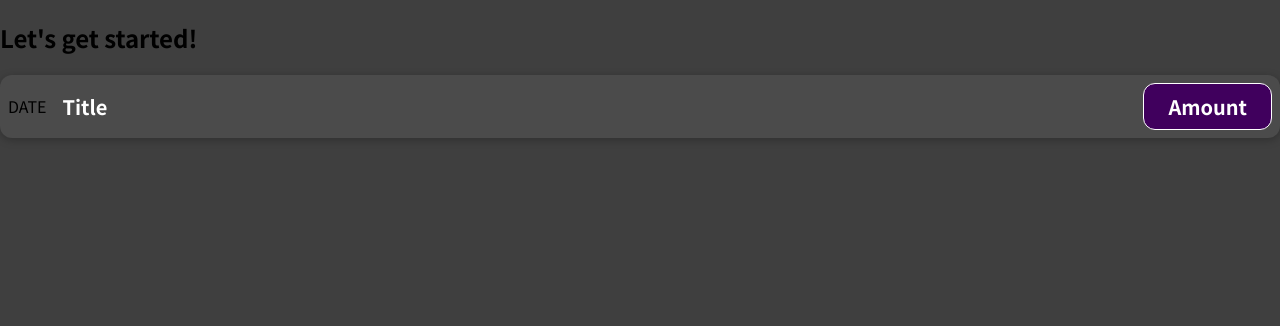
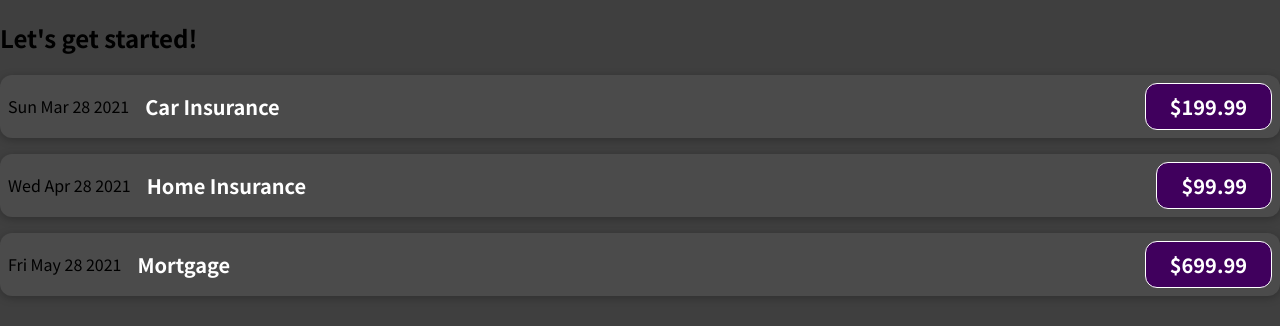
Before and after one commit to veja947/react_2021, a JavaScript app: page / in a window 1280 px wide. Shown: the top 326 px of the page. Built offline with nearby package versions, Linux system fonts and the light colour scheme.

Commit message:
passing data via 'props'

```diff
--- a/src/App.js
+++ b/src/App.js
@@ -3,10 +3,37 @@
 
 
 function App() {
+
+    const expenses = [
+        {
+            date: new Date(2021, 2, 28),
+            title: 'Car Insurance',
+            amount: 199.99,
+        },
+        {
+            date: new Date(2021, 3, 28),
+            title: 'Home Insurance',
+            amount: 99.99,
+        },
+        {
+            date: new Date(2021, 4, 28),
+            title: 'Mortgage',
+            amount: 699.99,
+        }
+    ];
+
   return (
     <div>
       <h2>Let's get started!</h2>
-        <ExpenseItem></ExpenseItem>
+        <ExpenseItem date={expenses[0].date}
+                     title={expenses[0].title}
+                     amount={expenses[0].amount}></ExpenseItem>
+        <ExpenseItem date={expenses[1].date}
+                     title={expenses[1].title}
+                     amount={expenses[1].amount}></ExpenseItem>
+        <ExpenseItem date={expenses[2].date}
+                     title={expenses[2].title}
+                     amount={expenses[2].amount}></ExpenseItem>
     </div>
   );
 }
--- a/src/components/ExpenseItem.js
+++ b/src/components/ExpenseItem.js
@@ -1,12 +1,13 @@
 import './ExpenseItem.css';
 
-function ExpenseItem() {
+function ExpenseItem(props) {
+
     return (
     <div className="expense-item">
-        <div>DATE</div>
+        <div>{props.date.toDateString()}</div>
         <div className="expense-item__description">
-            <h2>Title</h2>
-            <div className="expense-item__price">Amount</div>
+            <h2>{props.title}</h2>
+            <div className="expense-item__price">${props.amount}</div>
         </div>
     </div>
     );
```
Also changed, not shown: 1 other file (tests, documents, lock files or other folders).
